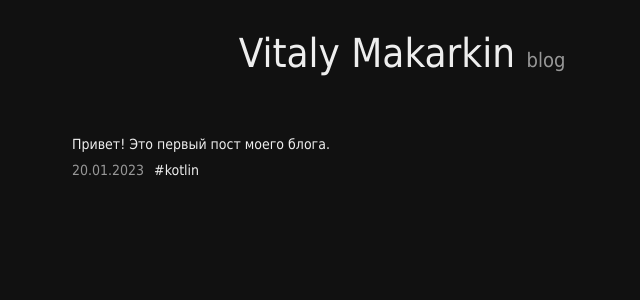
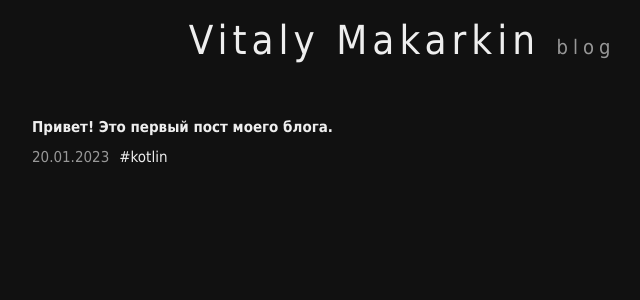
Before and after one commit to VitalyMakarkin/vitalymakarkin.github.io, a Jekyll site: the page built from index.md, in a window 1280 px wide. Shown: the top 300 px of the page, without its empty margins (238-878 px from the left). Built offline with Jekyll 4.4.1, drawn with Linux system fonts in a browser that asks for light colours.

Commit message:
Update style

```diff
--- a/404.html
+++ b/404.html
@@ -2,4 +2,4 @@
 permalink: /404.html
 layout: default
 ---
-Страница не найдена
+<p class="content">Страница не найдена :(</p>
--- a/_layouts/default.html
+++ b/_layouts/default.html
@@ -2,7 +2,7 @@
 <html lang="{{ page.lang | default: "ru" }}">
 	{%- include head.html -%}
 	<body>
-		<div class="content">
+		<div class="wrapper">
 			{%- include header.html -%}
 			{{ content }}
 		</div>
--- a/_layouts/home.html
+++ b/_layouts/home.html
@@ -3,10 +3,10 @@ layout: default
 ---
 {% assign posts = site.posts %}
 {%- if posts.size > 0 -%}
-	<ul class="post-list">
+	<ul class="post-list content">
 		{%- for post in posts -%}
 			<li class="post-item">
-				<a href="{{ post.url | relative_url }}">{{ post.title | escape }}</a>
+				<b><a href="{{ post.url | relative_url }}">{{ post.title | escape }}</a></b>
 				<div class="detail">
 					<span class="date">{{ post.date | date: "%d.%m.%Y" }}</span>
 					{%- for tag in post.tags -%}
--- a/_sass/base.scss
+++ b/_sass/base.scss
@@ -11,11 +11,11 @@ html {
 }
 
 body {
-  padding: 0;
   margin: 0;
   min-height: 100%;
   font-family: Tahoma, sans-serif;
-  font-size: 14px;
+  font-size: 15px;
+  line-height: 20px;
   background-color: $background-color;
   color: $foreground-color;
 }
@@ -39,17 +39,22 @@ a:hover {
   text-decoration: underline;
 }
 
+.wrapper {
+  max-width: 800px;
+	margin: 0 auto;
+}
+
 .content {
-  max-width: 720px;
-	margin: 0 auto;
+  padding: 30px;
 }
 
 .header {
   display: flex;
   justify-content: center;
   align-items: center;
-  padding: 30px;
+  padding: 30px 0 30px 0 ;
   font-size: 40px;
+  letter-spacing: 5px;
 }
 
 .header a {
@@ -62,6 +67,10 @@ a:hover {
 }
 
 @media (max-width: 767px) {
+  .content {
+    padding: 15px;
+  }
+
   .header {
     font-size: 30px;
   }
@@ -71,8 +80,12 @@ a:hover {
   }
 }
 
+.date {
+  color: $date-color;
+  margin-right: 10px;
+}
+
 .post-list {
-  padding: 30px;
   list-style-type: none;
 }
 
@@ -80,31 +93,21 @@ a:hover {
   padding-bottom: 20px;
 }
 
-.post-item .date {
-  color: $date-color;
-}
-
 .post-item .detail {
   padding-top: 10px;
 }
 
-.post-item .tag {
-  padding-left: 10px;
+.tag {
+  margin-right: 10px;
+  display:inline-block;
 }
 
-.post {
-  padding: 30px;
+.post .title {
+  font-size: 24px;
+  line-height: 1.1;
+  margin-bottom: 20px;
 }
 
-.post h1 {
-  font-size: 20px;
+.post .detail {
+  margin-bottom: 20px;
 }
-
-.post .date {
-  color: $date-color;
-  padding-top: 20px;
-}
-
-.post .content {
-  padding-top: 20px;
-}
```
Also changed, not shown: _layouts/post.html (+10 -7 lines).
